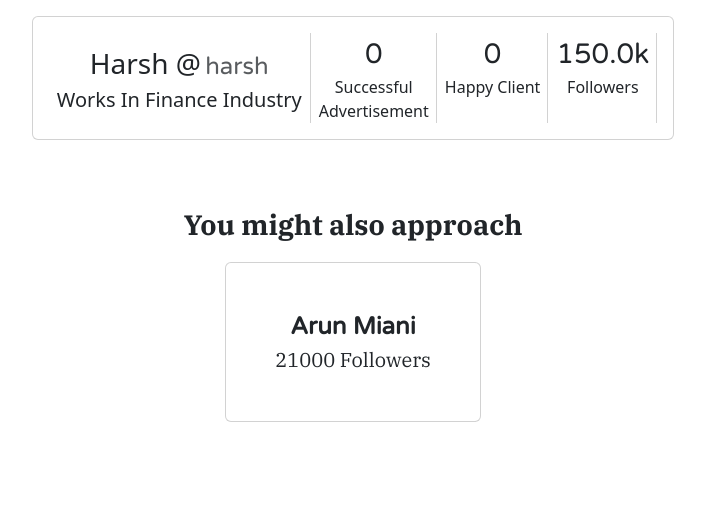
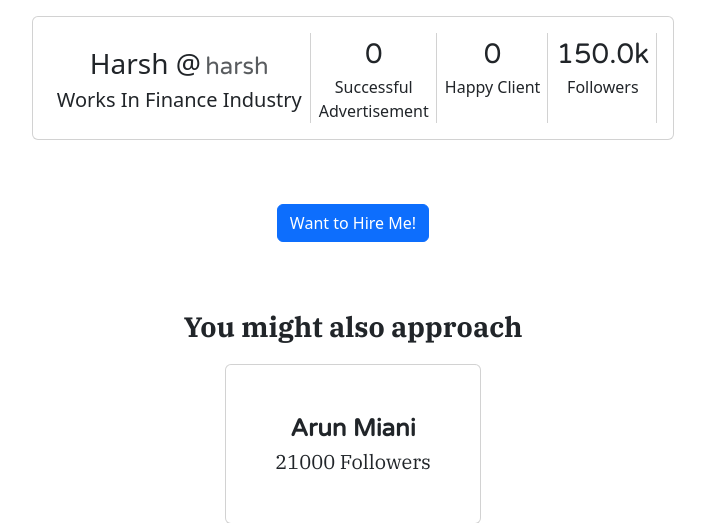
Before and after one commit to 23f2003845/Influencer-Sponsor-System, a Flask app: a page that uses project/templates/influencer/profile.html in a window 1280 px wide. Shown: the top 523 px of the page, without its empty margins (287-992 px from the left). Run offline with Flask 3, Linux system fonts and the light colour scheme; some libraries are stand-ins or nearby versions.

Commit message:
Completing the sponsor side of pages.

```diff
--- a/project/routes/advertisement_route.py
+++ b/project/routes/advertisement_route.py
@@ -55,9 +55,11 @@ def create_advertisement():
 
             return redirect('/advertisements')
 
+        influencer = request.args['influencer'] if 'influencer' in request.args else None
+        print(influencer)
         influencers = Influencers.Influencer.query.all()
         campaigns = Campaigns.Campaign.query.filter_by(sponsor_id = current_user.id).all()
-        return render_template("sponsor/advertisements/create.html", role="sponsor", influencers=influencers, campaigns=campaigns)
+        return render_template("sponsor/advertisements/create.html", role="sponsor", influencers=influencers, campaigns=campaigns, hire_influencer=str(influencer))
 
     return render_template("")
 
--- a/project/templates/influencer/profile.html
+++ b/project/templates/influencer/profile.html
@@ -71,6 +71,12 @@
     </div>
   </div>
 
+  <a
+    href="/advertisements/create?influencer={{ influencer.id }}"
+    class="mt-16 btn btn-primary"
+    >Want to Hire Me!</a
+  >
+
   <!-- More like influencer -->
   <div class="mt-16">
     <span class="font-serif font-bolder fs-3">You might also approach</span>
--- a/project/templates/sponsor/advertisements/create.html
+++ b/project/templates/sponsor/advertisements/create.html
@@ -46,7 +46,11 @@
           id="influencer"
         >
           {% for influencer in influencers %}
-          <option value="{{ influencer.id }}">{{ influencer.name }}</option>
+          <option value="{{ influencer.id }}"
+            {% if influencer.id|int == hire_influencer|int %}
+              selected
+            {% endif %}
+          >{{ influencer.name }}</option>
           {% endfor %}
         </select>
       </div>
```
Also changed, not shown: 2 other files.
